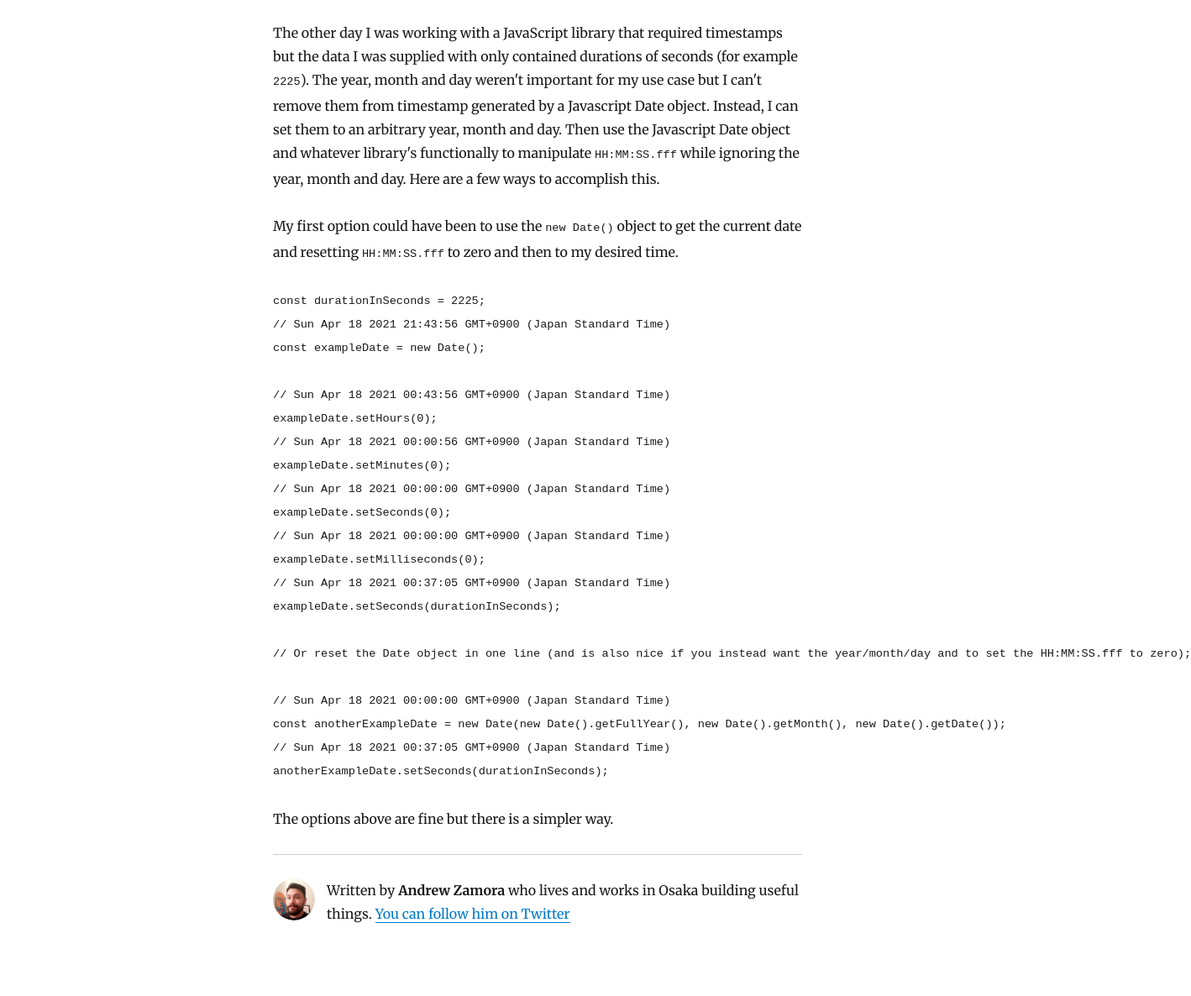
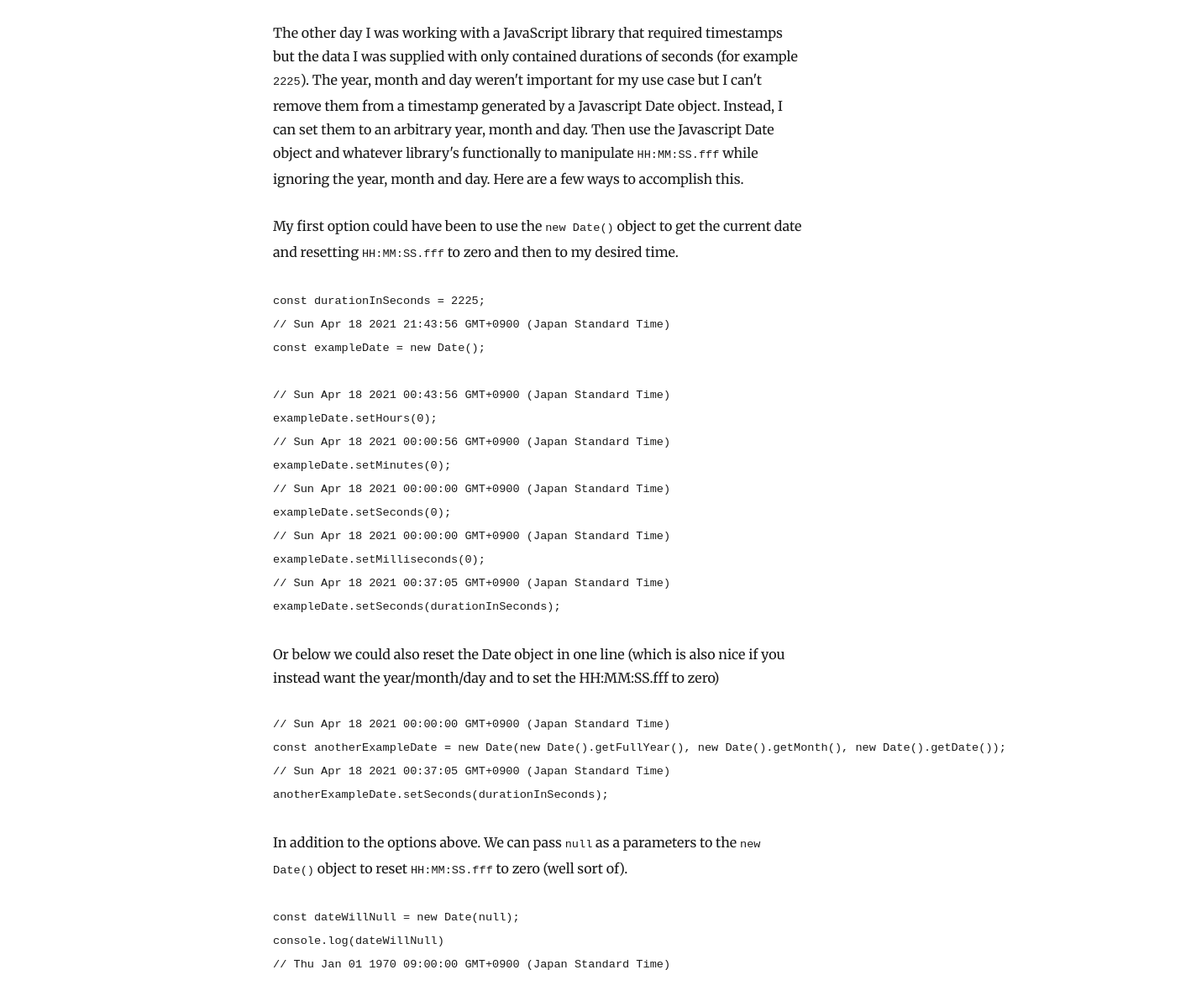
Before and after one commit to AndrewZamora/blog, a Gatsby site: page /dealing-with-time-in-js/ in a window 1280 px wide. Shown: the part 214-1400 px from the top of the page at 84% size, 1418 px wide, since content can reach past the window. Built offline with nearby package versions, Linux system fonts and the light colour scheme; Gatsby itself is replaced by a stand-in of ours; some packages are replaced by stand-ins of ours; code samples lack their colours.

Commit message:
Added part about passing null

````diff
--- a/content/blog/dealing-with-time-in-js/index.md
+++ b/content/blog/dealing-with-time-in-js/index.md
@@ -4,7 +4,7 @@ date: "2021-04-18T15:18:40.465Z"
 description: Handle time in JS when the day and year are not important.
 ---
 
-The other day I was working with a JavaScript library that required timestamps but the data I was supplied with only contained durations of seconds (for example `2225`). The year, month and day weren't important for my use case but I can't remove them from timestamp generated by a Javascript Date object. Instead, I can set them to an arbitrary year, month and day. Then use the Javascript Date object and whatever library's functionally to manipulate `HH:MM:SS.fff` while ignoring the year, month and day. Here are a few ways to accomplish this.
+The other day I was working with a JavaScript library that required timestamps but the data I was supplied with only contained durations of seconds (for example `2225`). The year, month and day weren't important for my use case but I can't remove them from a timestamp generated by a Javascript Date object. Instead, I can set them to an arbitrary year, month and day. Then use the Javascript Date object and whatever library's functionally to manipulate `HH:MM:SS.fff` while ignoring the year, month and day. Here are a few ways to accomplish this.
 
 My first option could have been to use the `new Date()` object to get the current date and resetting `HH:MM:SS.fff` to zero and then to my desired time.
 
@@ -23,9 +23,11 @@ exampleDate.setSeconds(0);
 exampleDate.setMilliseconds(0);
 // Sun Apr 18 2021 00:37:05 GMT+0900 (Japan Standard Time)
 exampleDate.setSeconds(durationInSeconds);
+```
 
-// Or reset the Date object in one line (and is also nice if you instead want the year/month/day and to set the HH:MM:SS.fff to zero);
+Or below we could also reset the Date object in one line (which is also nice if you instead want the year/month/day and to set the HH:MM:SS.fff to zero)
 
+```
 // Sun Apr 18 2021 00:00:00 GMT+0900 (Japan Standard Time)
 const anotherExampleDate = new Date(new Date().getFullYear(), new Date().getMonth(), new Date().getDate());
 // Sun Apr 18 2021 00:37:05 GMT+0900 (Japan Standard Time)
@@ -33,4 +35,11 @@ anotherExampleDate.setSeconds(durationInSeconds);
 
 ```
 
-The options above are fine but there is a simpler way.
+In addition to the options above. We can pass `null` as a parameters to the `new Date()` object to reset `HH:MM:SS.fff` to zero (well sort of).
+
+```
+const dateWillNull = new Date(null);
+console.log(dateWillNull)
+// Thu Jan 01 1970 09:00:00 GMT+0900 (Japan Standard Time)
+```
+Jan 1st 1970(UTC) is the starting point from which the Date object keeps track of time. The examples up until now are based on local time. This matters because if we call the `getHours()` getter method on them we will get '0' but call that on a Date object with `null` as a parameter we will get '0' + the GMT difference(in my case `9`). To get around this we can call the UTC equivalent getter method `getUTCHours()` which will return `0`. It's ok to use local or UTC times since we are using the Date object to just keep track of small durations of time and not a specific day or year. We just have to keep in mind which getter and setter methods to use.
````
